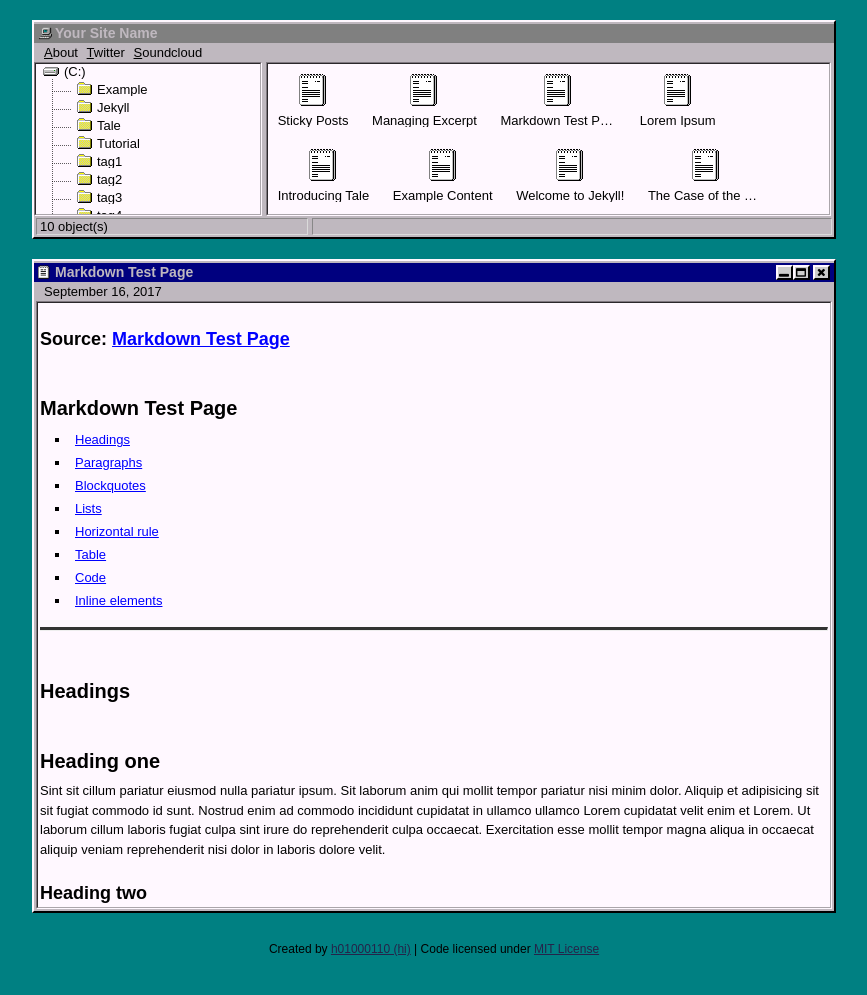
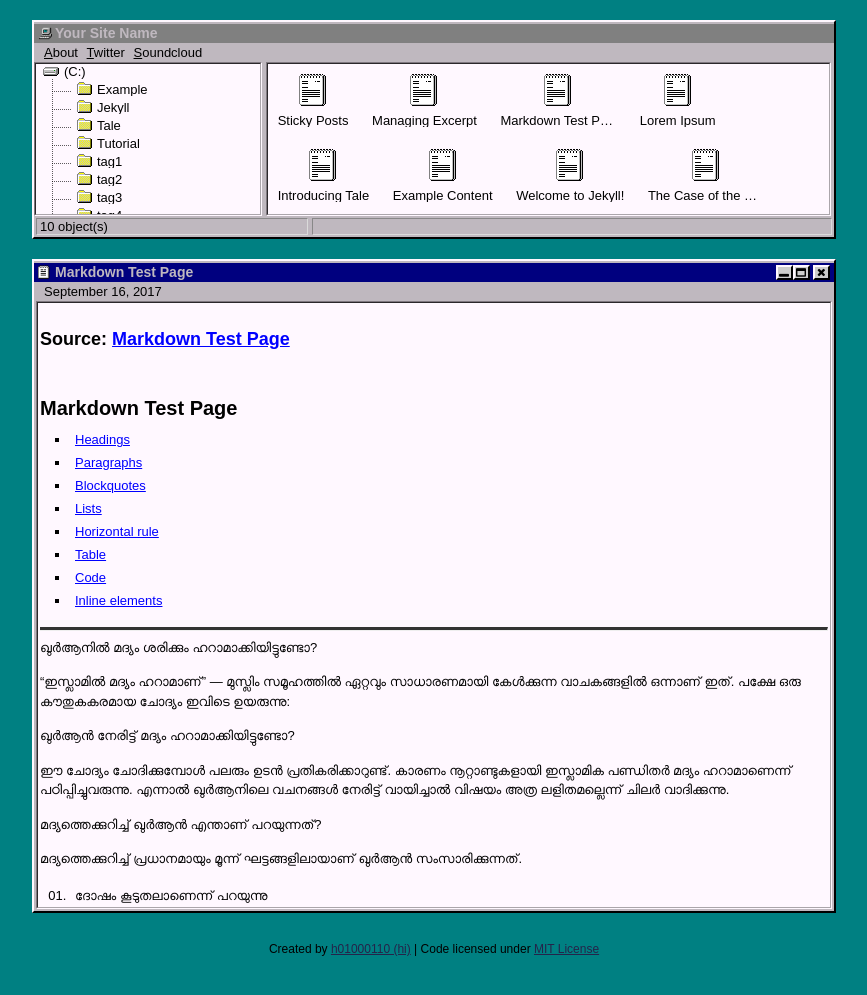
Before and after one commit to xthinkin/xthinkin, a Jekyll site: the page built from _posts/2017-09-16-markdown-test-page.md, in a window 1280 px wide. Shown: the top 995 px of the page, without its empty margins (206-1073 px from the left). Built offline with Jekyll 4.4.1, drawn with Linux system fonts in a browser that asks for light colours; some of the changed lines change nothing that is shown.

Commit message:
Update 2017-09-16-markdown-test-page.md

````diff
--- a/_posts/2017-09-16-markdown-test-page.md
+++ b/_posts/2017-09-16-markdown-test-page.md
@@ -19,161 +19,105 @@ tags: tag1 tag3
 
 ***
 
-# <a name="Headings"></a>Headings
+ഖുര്‍ആനില്‍ മദ്യം ശരിക്കും ഹറാമാക്കിയിട്ടുണ്ടോ?
 
-# Heading one
+“ഇസ്ലാമില്‍ മദ്യം ഹറാമാണ്” — മുസ്ലിം സമൂഹത്തില്‍ ഏറ്റവും സാധാരണമായി കേള്‍ക്കുന്ന വാചകങ്ങളില്‍ ഒന്നാണ് ഇത്. പക്ഷേ ഒരു കൗതുകകരമായ ചോദ്യം ഇവിടെ ഉയരുന്നു:
 
-Sint sit cillum pariatur eiusmod nulla pariatur ipsum. Sit laborum anim qui mollit tempor pariatur nisi minim dolor. Aliquip et adipisicing sit sit fugiat commodo id sunt. Nostrud enim ad commodo incididunt cupidatat in ullamco ullamco Lorem cupidatat velit enim et Lorem. Ut laborum cillum laboris fugiat culpa sint irure do reprehenderit culpa occaecat. Exercitation esse mollit tempor magna aliqua in occaecat aliquip veniam reprehenderit nisi dolor in laboris dolore velit.
+ഖുര്‍ആന്‍ നേരിട്ട് മദ്യം ഹറാമാക്കിയിട്ടുണ്ടോ?
 
-## Heading two
+ഈ ചോദ്യം ചോദിക്കുമ്പോള്‍ പലരും ഉടന്‍ പ്രതികരിക്കാറുണ്ട്. കാരണം നൂറ്റാണ്ടുകളായി ഇസ്ലാമിക പണ്ഡിതര്‍ മദ്യം ഹറാമാണെന്ന് പഠിപ്പിച്ചുവരുന്നു. എന്നാല്‍ ഖുര്‍ആനിലെ വചനങ്ങള്‍ നേരിട്ട് വായിച്ചാല്‍ വിഷയം അത്ര ലളിതമല്ലെന്ന് ചിലര്‍ വാദിക്കുന്നു.
 
-Aute officia nulla deserunt do deserunt cillum velit magna. Officia veniam culpa anim minim dolore labore pariatur voluptate id ad est duis quis velit dolor pariatur enim. Incididunt enim excepteur do veniam consequat culpa do voluptate dolor fugiat ad adipisicing sit. Labore officia est adipisicing dolore proident eiusmod exercitation deserunt ullamco anim do occaecat velit. Elit dolor consectetur proident sunt aliquip est do tempor quis aliqua culpa aute. Duis in tempor exercitation pariatur et adipisicing mollit irure tempor ut enim esse commodo laboris proident. Do excepteur laborum anim esse aliquip eu sit id Lorem incididunt elit irure ea nulla dolor et. Nulla amet fugiat qui minim deserunt enim eu cupidatat aute officia do velit ea reprehenderit.
+മദ്യത്തെക്കുറിച്ച് ഖുര്‍ആന്‍ എന്താണ് പറയുന്നത്?
 
-### Heading three
+മദ്യത്തെക്കുറിച്ച് പ്രധാനമായും മൂന്ന് ഘട്ടങ്ങളിലായാണ് ഖുര്‍ആന്‍ സംസാരിക്കുന്നത്.
 
-Voluptate cupidatat cillum elit quis ipsum eu voluptate fugiat consectetur enim. Quis ut voluptate culpa ex anim aute consectetur dolore proident voluptate exercitation eiusmod. Esse in do anim magna minim culpa sint. Adipisicing ipsum consectetur proident ullamco magna sit amet aliqua aute fugiat laborum exercitation duis et.
+1. ദോഷം കൂടുതലാണെന്ന് പറയുന്നു
 
-#### Heading four
+സൂറത്ത് അല്‍ ബഖറ 2:219:
 
-Commodo fugiat aliqua minim quis pariatur mollit id tempor. Non occaecat minim esse enim aliqua adipisicing nostrud duis consequat eu adipisicing qui. Minim aliquip sit excepteur ipsum consequat laborum pariatur excepteur. Veniam fugiat et amet ad elit anim laborum duis mollit occaecat et et ipsum et reprehenderit. Occaecat aliquip dolore adipisicing sint labore occaecat officia fugiat. Quis adipisicing exercitation exercitation eu amet est laboris sunt nostrud ipsum reprehenderit ullamco. Enim sint ut consectetur id anim aute voluptate exercitation mollit dolore magna magna est Lorem. Ut adipisicing adipisicing aliqua ullamco voluptate labore nisi tempor esse magna incididunt.
+“അവര്‍ നിന്നോടു മദ്യത്തെയും ചൂതാട്ടത്തെയും കുറിച്ച് ചോദിക്കുന്നു. പറയുക: അവയില്‍ വലിയ പാപമുണ്ട്; മനുഷ്യര്‍ക്ക് ചില പ്രയോജനങ്ങളും ഉണ്ട്. പക്ഷേ അവയിലെ പാപം പ്രയോജനത്തെക്കാള്‍ വലുതാണ്.”
 
-##### Heading five
+ഇവിടെ ഖുര്‍ആന്‍ മദ്യത്തിന്റെ ദോഷം അംഗീകരിക്കുന്നു. പക്ഷേ “ഹറാം” എന്ന് പറയുന്നില്ല.
 
-Veniam enim esse amet veniam deserunt laboris amet enim consequat. Minim nostrud deserunt cillum consectetur commodo eu enim nostrud ullamco occaecat excepteur. Aliquip et ut est commodo enim dolor amet sint excepteur. Amet ad laboris laborum deserunt sint sunt aliqua commodo ex duis deserunt enim est ex labore ut. Duis incididunt velit adipisicing non incididunt adipisicing adipisicing. Ad irure duis nisi tempor eu dolor fugiat magna et consequat tempor eu ex dolore. Mollit esse nisi qui culpa ut nisi ex proident culpa cupidatat cillum culpa occaecat anim. Ut officia sit ea nisi ea excepteur nostrud ipsum et nulla.
+2. നമസ്‌കാരസമയത്ത് വിലക്ക്
 
-###### Heading six
+സൂറത്ത് അന്‍ നിസാ 4:43:
 
-Lorem ipsum dolor sit amet, consectetur adipisicing elit, sed do eiusmod tempor incididunt ut labore et dolore magna aliqua. Ut enim ad minim veniam, quis nostrud exercitation ullamco laboris nisi ut aliquip ex ea commodo consequat. Duis aute irure dolor in reprehenderit in voluptate velit esse cillum dolore eu fugiat nulla pariatur. Excepteur sint occaecat cupidatat non proident, sunt in culpa qui officia deserunt mollit anim id est laborum.
+“നിങ്ങള്‍ മദ്യലഹരിയിലായിരിക്കുമ്പോള്‍ നിങ്ങള്‍ പറയുന്നത് മനസ്സിലാകുന്നതുവരെ നമസ്‌കാരത്തിന് സമീപിക്കരുത്.”
 
+ഇവിടെയും പൂര്‍ണ നിരോധനം ഇല്ല. മറിച്ച് ലഹരിയിലായിരിക്കുമ്പോള്‍ നമസ്‌കാരത്തിന് വരരുത് എന്നാണ് പറയുന്നത്.
 
-[[Top]](#top)
+3. “വിട്ടൊഴിവിന്‍” എന്ന ആജ്ഞ
 
-# <a name="Paragraphs"></a>Paragraphs
+സൂറത്ത് അല്‍ മാഇദ 5:90:
 
-Incididunt ex adipisicing ea ullamco consectetur in voluptate proident fugiat tempor deserunt reprehenderit ullamco id dolore laborum. Do laboris laboris minim incididunt qui consectetur exercitation adipisicing dolore et magna consequat magna anim sunt. Officia fugiat Lorem sunt pariatur incididunt Lorem reprehenderit proident irure. Dolore ipsum aliqua mollit ad officia fugiat sit eu aliquip cupidatat ipsum duis laborum laborum fugiat esse. Voluptate anim ex dolore deserunt ea ex eiusmod irure. Occaecat excepteur aliqua exercitation aliquip dolor esse eu eu.
+“മദ്യം, ചൂതാട്ടം എന്നിവ ശൈതാന്റെ അശുദ്ധ പ്രവൃത്തികളില്‍ പെട്ടവയാണ്. അതിനാല്‍ നിങ്ങള്‍ അവ വിട്ടൊഴിവിന്‍.”
 
-Officia dolore laborum aute incididunt commodo nisi velit est est elit et dolore elit exercitation. Enim aliquip magna id ipsum aliquip consectetur ad nulla quis. Incididunt pariatur dolor consectetur cillum enim velit cupidatat laborum quis ex.
+ഇവിടെയാണ് വലിയ ചര്‍ച്ച തുടങ്ങുന്നത്.
 
-Officia irure in non voluptate adipisicing sit amet tempor duis dolore deserunt enim ut. Reprehenderit incididunt in ad anim et deserunt deserunt Lorem laborum quis. Enim aute anim labore proident laboris voluptate elit excepteur in. Ex labore nulla velit officia ullamco Lorem Lorem id do. Dolore ullamco ipsum magna dolor pariatur voluptate ipsum id occaecat ipsum. Dolore tempor quis duis commodo quis quis enim.
+“ഫജ്തനിബൂഹു” എന്ന പദം
 
-[[Top]](#top)
+ഈ വചനത്തില്‍ ഉപയോഗിച്ചിരിക്കുന്ന അറബി പദം:
 
-# <a name="Blockquotes"></a>Blockquotes
+“فَاجْتَنِبُوهُ” (ഫജ്തനിബൂഹു)
 
-Ad nisi laborum aute cupidatat magna deserunt eu id laboris id. Aliquip nulla cupidatat sint ex Lorem mollit laborum dolor amet est ut esse aute. Nostrud ex consequat id incididunt proident ipsum minim duis aliqua ut ex et ad quis. Laborum sint esse cillum anim nulla cillum consectetur aliqua sit. Nisi excepteur cillum labore amet excepteur commodo enim occaecat consequat ipsum proident exercitation duis id in.
+ഇതിന് “അകന്നു നില്‍ക്കുക”, “ഒഴിവാക്കുക”, “വിട്ടൊഴിയുക” എന്ന അര്‍ത്ഥങ്ങളാണ്.
 
-> Ipsum et cupidatat mollit exercitation enim duis sunt irure aliqua reprehenderit mollit. Pariatur Lorem pariatur laboris do culpa do elit irure. Eiusmod amet nulla voluptate velit culpa et aliqua ad reprehenderit sit ut.
+പരമ്പരാഗത സുന്നി-ശിയാ പണ്ഡിതര്‍ പറയുന്നത്:
 
-Labore ea magna Lorem consequat aliquip consectetur cillum duis dolore. Et veniam dolor qui incididunt minim amet laboris sit. Dolore ad esse commodo et dolore amet est velit ut nisi ea. Excepteur ea nulla commodo dolore anim dolore adipisicing eiusmod labore id enim esse quis mollit deserunt est. Minim ea culpa voluptate nostrud commodo proident in duis aliquip minim.
+ഇത് ശക്തമായ നിരോധനഭാഷയാണ്.
+അതിനാല്‍ മദ്യം പൂര്‍ണ ഹറാമാണ്.
 
-> Qui est sit et reprehenderit aute est esse enim aliqua id aliquip ea anim. Pariatur sint reprehenderit mollit velit voluptate enim consectetur sint enim. Quis exercitation proident elit non id qui culpa dolore esse aliquip consequat.
+പക്ഷേ മറ്റൊരു വിഭാഗം ചോദിക്കുന്നു:
 
-Ipsum excepteur cupidatat sunt minim ad eiusmod tempor sit.
+“ഒഴിവാക്കുക” എന്നത് “ഹറാം” എന്നതിന് തുല്യമാണോ?
 
-> Deserunt excepteur adipisicing culpa pariatur cillum laboris ullamco nisi fugiat cillum officia. In cupidatat nulla aliquip tempor ad Lorem Lorem quis voluptate officia consectetur pariatur ex in est duis. Mollit id esse est elit exercitation voluptate nostrud nisi laborum magna dolore dolore tempor in est consectetur.
+കാരണം ഖുര്‍ആനില്‍ ചില കാര്യങ്ങള്‍ക്ക് വളരെ വ്യക്തമായ നിയമഭാഷ ഉപയോഗിക്കുന്നുണ്ട്:
 
-Adipisicing voluptate ipsum culpa voluptate id aute laboris labore esse fugiat veniam ullamco occaecat do ut. Tempor et esse reprehenderit veniam proident ipsum irure sit ullamco et labore ea excepteur nulla labore ut. Ex aute minim quis tempor in eu id id irure ea nostrud dolor esse.
+“ഹുറ്രിമത് عليكم” — “നിങ്ങള്‍ക്ക് ഹറാമാക്കപ്പെട്ടു”
 
-[[Top]](#top)
+പന്നിയിറച്ചി, രക്തം തുടങ്ങിയ വിഷയങ്ങളില്‍ ഈ ഭാഷ വ്യക്തമായി കാണാം. പക്ഷേ മദ്യത്തിനായി അതേ ശൈലി ഉപയോഗിക്കുന്നില്ല.
 
-# <a name="Lists"></a>Lists
+അതുകൊണ്ട് ചിലര്‍ പറയുന്നത് എന്ത്?
 
-### Ordered List
+ഖുര്‍ആന്‍-മാത്രം സമീപനം സ്വീകരിക്കുന്ന ചിലര്‍ ഇങ്ങനെ വാദിക്കുന്നു:
 
-1. Longan
-2. Lychee
-3. Excepteur ad cupidatat do elit laborum amet cillum reprehenderit consequat quis.
-    Deserunt officia esse aliquip consectetur duis ut labore laborum commodo aliquip aliquip velit pariatur dolore.
-4. Marionberry
-5. Melon
-    - Cantaloupe
-    - Honeydew
-    - Watermelon
-6. Miracle fruit
-7. Mulberry
+ഖുര്‍ആന്‍ മദ്യത്തെ ശക്തമായി നിരുത്സാഹപ്പെടുത്തുന്നു.
+ലഹരി, നിയന്ത്രണം നഷ്ടപ്പെടല്‍, സാമൂഹിക ദോഷങ്ങള്‍ എന്നിവ വിമര്‍ശിക്കുന്നു.
+പക്ഷേ “മദ്യം പൂര്‍ണമായി ഹറാം” എന്ന് നിയമപരമായി വ്യക്തമാക്കുന്നില്ല.
 
-### Unordered List
+അവര്‍ പറയുന്നത്:
 
-- Olive
-- Orange
-    - Blood orange
-    - Clementine
-- Papaya
-- Ut aute ipsum occaecat nisi culpa Lorem id occaecat cupidatat id id magna laboris ad duis. Fugiat cillum dolore veniam nostrud proident sint consectetur eiusmod irure adipisicing.
-- Passionfruit
+പ്രശ്നം “ലഹരി” ആണ്.
+എല്ലാ സാഹചര്യത്തിലും ചെറിയ അളവിലെ ഉപയോഗം ഖുര്‍ആന്‍ നേരിട്ട് നിരോധിക്കുന്നില്ല.
+പക്ഷേ മുഖ്യധാരാ ഇസ്ലാം എന്ത് പറയുന്നു?
 
-[[Top]](#top)
+ചരിത്രപരമായി നോക്കിയാല്‍:
 
-# <a name="Horizontal"></a>Horizontal rule
+സുന്നി മദ്ഹബുകളും
+ശിയാ ജാഫരി ഫിഖും
+ഭൂരിഭാഗം മുസ്ലിം പണ്ഡിതരും
 
-In dolore velit aliquip labore mollit minim tempor veniam eu veniam ad in sint aliquip mollit mollit. Ex occaecat non deserunt elit laborum sunt tempor sint consequat culpa culpa qui sit. Irure ad commodo eu voluptate mollit cillum cupidatat veniam proident amet minim reprehenderit.
+മദ്യം ഹറാം തന്നെയാണെന്ന് പറയുന്നു.
 
-***
+അവരുടെ വാദം:
 
-In laboris eiusmod reprehenderit aliquip sit proident occaecat. Non sit labore anim elit veniam Lorem minim commodo eiusmod irure do minim nisi. Dolor amet cillum excepteur consequat sint non sint.
+“ഇജ്തനിബൂ” എന്ന പദം ഖുര്‍ആനില്‍ ഗുരുതര കാര്യങ്ങള്‍ക്കാണ് ഉപയോഗിക്കുന്നത്.
+വിഗ്രഹാരാധന പോലുള്ള കാര്യങ്ങള്‍ക്കും ഇതേ പദം ഉപയോഗിച്ചിട്ടുണ്ട്.
+അതിനാല്‍ ഇത് സാധാരണ ഉപദേശം അല്ല, വ്യക്തമായ വിലക്കാണ്.
+അവസാനമായി
 
-[[Top]](#top)
+ഈ ചര്‍ച്ചയുടെ മദ്ധ്യത്തില്‍ ഒരു പ്രധാന സത്യമുണ്ട്:
 
-# <a name="Table"></a>Table
+ഖുര്‍ആനിലെ വചനവും അതിന്റെ വ്യാഖ്യാനവും എല്ലായ്പ്പോഴും ഒരുപോലെയാകണമെന്നില്ല.
 
-Duis sunt ut pariatur reprehenderit mollit mollit magna dolore in pariatur nulla commodo sit dolor ad fugiat. Laboris amet ea occaecat duis eu enim exercitation deserunt ea laborum occaecat reprehenderit. Et incididunt dolor commodo consequat mollit nisi proident non pariatur in et incididunt id. Eu ut et Lorem ea ex magna minim ipsum ipsum do.
+ഒരു വിഭാഗം പറയുന്നു:
 
-| Table Heading 1 | Table Heading 2 | Center align    | Right align     | Table Heading 5 |
-| :-------------- | :-------------- | :-------------: | --------------: | :-------------- |
-| Item 1          | Item 2          | Item 3          | Item 4          | Item 5          |
-| Item 1          | Item 2          | Item 3          | Item 4          | Item 5          |
-| Item 1          | Item 2          | Item 3          | Item 4          | Item 5          |
-| Item 1          | Item 2          | Item 3          | Item 4          | Item 5          |
-| Item 1          | Item 2          | Item 3          | Item 4          | Item 5          |
+“മദ്യം ഹറാം” എന്ന് ഖുര്‍ആന്‍ വ്യക്തമായി പറഞ്ഞിട്ടില്ല.
 
-Minim id consequat adipisicing cupidatat laborum culpa veniam non consectetur et duis pariatur reprehenderit eu ex consectetur. Sunt nisi qui eiusmod ut cillum laborum Lorem officia aliquip laboris ullamco nostrud laboris non irure laboris. Cillum dolore labore Lorem deserunt mollit voluptate esse incididunt ex dolor.
+മറ്റൊരു വിഭാഗം പറയുന്നു:
 
-[[Top]](#top)
+“വിട്ടൊഴിവിന്‍” എന്ന ആജ്ഞ തന്നെ പൂര്‍ണ നിരോധനമാണ്.
 
-# <a name="Code"></a>Code
-
-## Inline code
-
-Ad amet irure est magna id mollit Lorem in do duis enim. Excepteur velit nisi magna ea pariatur pariatur ullamco fugiat deserunt sint non sint. Duis duis est `code in text` velit velit aute culpa ex quis pariatur pariatur laborum aute pariatur duis tempor sunt ad. Irure magna voluptate dolore consectetur consectetur irure esse. Anim magna `<strong>in culpa qui officia</strong>` dolor eiusmod esse amet aute cupidatat aliqua do id voluptate cupidatat reprehenderit amet labore deserunt.
-
-## Highlighted
-
-Et fugiat ad nisi amet magna labore do cillum fugiat occaecat cillum Lorem proident. In sint dolor ullamco ad do adipisicing amet id excepteur Lorem aliquip sit irure veniam laborum duis cillum. Aliqua occaecat minim cillum deserunt magna sunt laboris do do irure ea nostrud consequat ut voluptate ex.
-
-```go
-package main
-
-import (
-    "fmt"
-    "net/http"
-)
-
-func handler(w http.ResponseWriter, r *http.Request) {
-    fmt.Fprintf(w, "Hi there, I love %s!", r.URL.Path[1:])
-}
-
-func main() {
-    http.HandleFunc("/", handler)
-    http.ListenAndServe(":8080", nil)
-}
-```
-
-Ex amet id ex aliquip id do laborum excepteur exercitation elit sint commodo occaecat nostrud est. Nostrud pariatur esse veniam laborum non sint magna sit laboris minim in id. Aliqua pariatur pariatur excepteur adipisicing irure culpa consequat commodo et ex id ad.
-
-[[Top]](#top)
-
-# <a name="Inline"></a>Inline elements
-
-Sint ea anim ipsum ad commodo cupidatat do **exercitation** incididunt et minim ad labore sunt. Minim deserunt labore laboris velit nulla incididunt ipsum nulla. Ullamco ad laborum ea qui et anim in laboris exercitation tempor sit officia laborum reprehenderit culpa velit quis. **Consequat commodo** reprehenderit duis [irure](#!) esse esse exercitation minim enim Lorem dolore duis irure. Nisi Lorem reprehenderit ea amet excepteur dolor excepteur magna labore proident voluptate ipsum. Reprehenderit ex esse deserunt aliqua ea officia mollit Lorem nulla magna enim. Et ad ipsum labore enim ipsum **cupidatat consequat**. Commodo non ea cupidatat magna deserunt dolore ipsum velit nulla elit veniam nulla eiusmod proident officia.
-
-![Super wide](http://placekitten.com/1280/800)
-
-*Proident sit veniam in est proident officia adipisicing* ea tempor cillum non cillum velit deserunt. Voluptate laborum incididunt sit consectetur Lorem irure incididunt voluptate nostrud. Commodo ut eiusmod tempor cupidatat esse enim minim ex anim consequat. Mollit sint culpa qui laboris quis consectetur ad sint esse. Amet anim anim minim ullamco et duis non irure. Sit tempor adipisicing ea laboris `culpa ex duis sint` anim aute reprehenderit id eu ea. Aute [excepteur proident](#!) Lorem minim adipisicing nostrud mollit ad ut voluptate do nulla esse occaecat aliqua sint anim.
-
-![Not so big](http://placekitten.com/480/400)
-
-Incididunt in culpa cupidatat mollit cillum qui proident sit. In cillum aliquip incididunt voluptate magna amet cupidatat cillum pariatur sint aliqua est _enim **anim** voluptate_. Magna aliquip proident incididunt id duis pariatur eiusmod incididunt commodo culpa dolore sit. Culpa do nostrud elit ad exercitation anim pariatur non minim nisi **adipisicing sunt _officia_**. Do deserunt magna mollit Lorem commodo ipsum do cupidatat mollit enim ut elit veniam ea voluptate.
-
-[![Box](http://img.youtube.com/vi/qEuD6v1Y9fg/0.jpg)](http://www.youtube.com/watch?v=qEuD6v1Y9fg)
-
-Reprehenderit non eu quis in ad elit esse qui aute id [incididunt](#!) dolore cillum. Esse laboris consequat dolor anim exercitation tempor aliqua deserunt velit magna laboris. Culpa culpa minim duis amet mollit do quis amet commodo nulla irure.
+അതുകൊണ്ട് ഇത് വെറും “മദ്യം നല്ലതോ ചീത്തയോ” എന്ന ചര്‍ച്ചയല്ല.
+ഭാഷ, വ്യാഖ്യാനം, ഫിഖ്, ചരിത്രം എന്നിവയെല്ലാം തമ്മില്‍ ബന്ധപ്പെടുന്ന ഒരു വലിയ വിഷയമാണ്.
````
